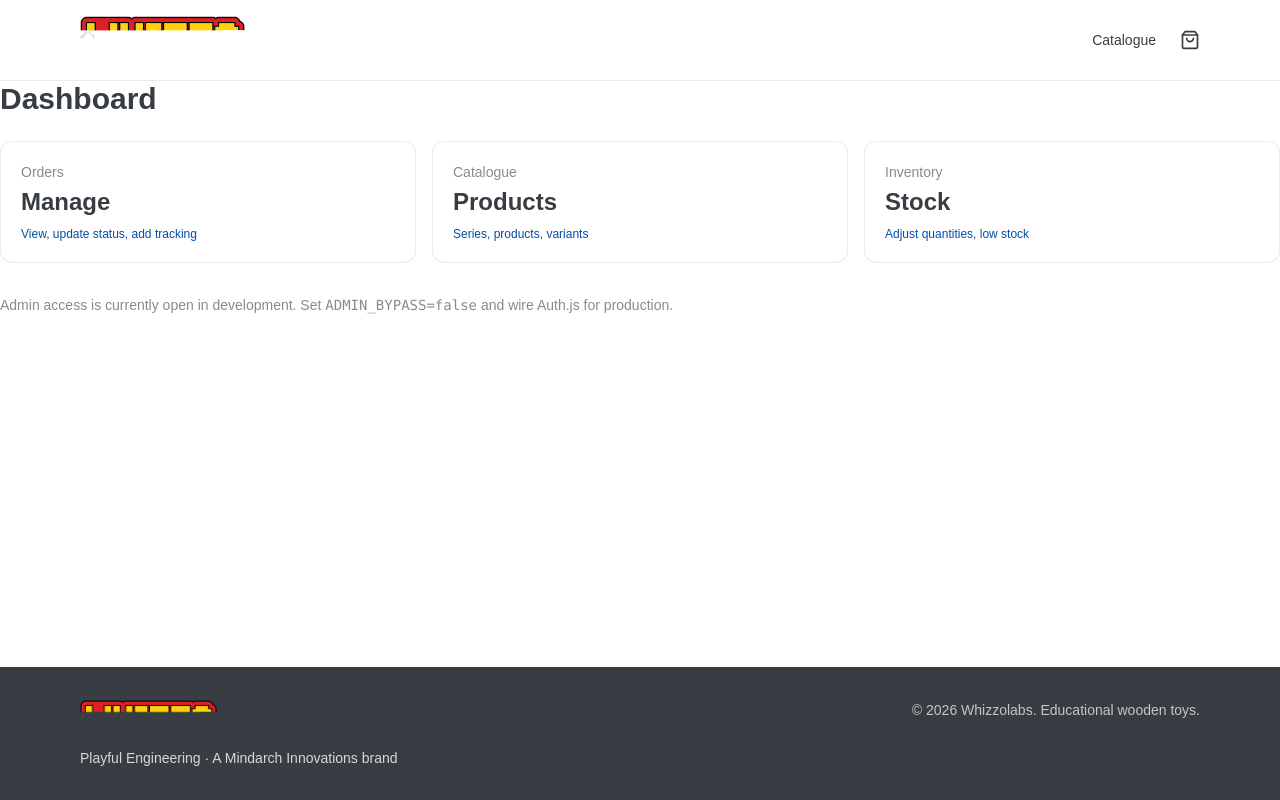
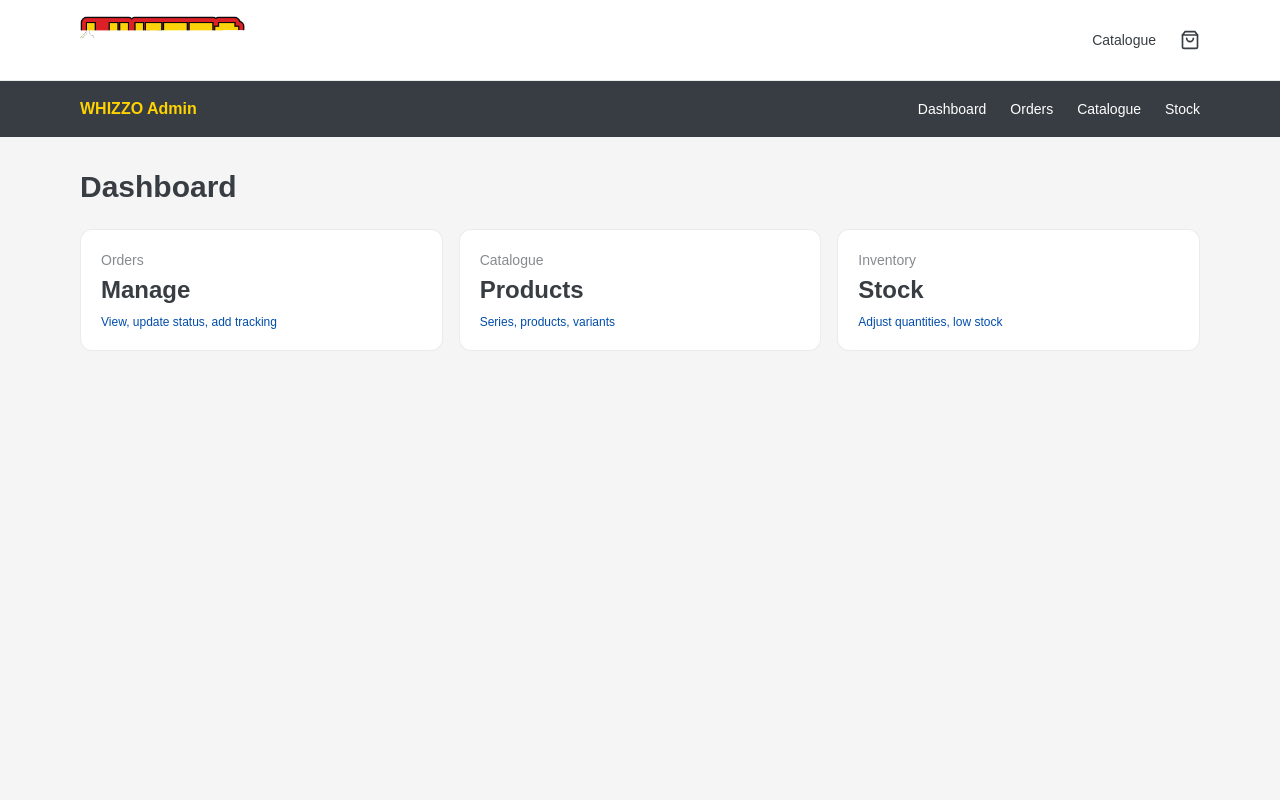
Before and after one commit to Acidtuner/whizzolabs, a Next.js app: page /admin in a window 1280 px wide. Shown: the top 800 px of the page. Built offline with nearby package versions, Linux system fonts and the light colour scheme; no server answers.

Commit message:
Protect the admin dashboard with AdminShell

```diff
--- a/app/admin/page.tsx
+++ b/app/admin/page.tsx
@@ -1,8 +1,9 @@
 import Link from "next/link";
+import AdminShell from "@/components/AdminShell";
 
 export default function AdminDashboard() {
   return (
-    <div>
+    <AdminShell>
       <h1 className="font-headline text-3xl font-bold mb-6">Dashboard</h1>
       <div className="grid md:grid-cols-3 gap-4">
         <Link href="/admin/orders" className="bg-white border border-cool/10 rounded-xl p-5 hover:border-whizzo">
@@ -21,9 +22,6 @@ export default function AdminDashboard() {
           <div className="text-xs mt-2 text-whizzo">Adjust quantities, low stock</div>
         </Link>
       </div>
-      <div className="mt-8 text-sm text-cool/60">
-        Admin access is currently open in development. Set <code>ADMIN_BYPASS=false</code> and wire Auth.js for production.
-      </div>
-    </div>
+    </AdminShell>
   );
 }
```
